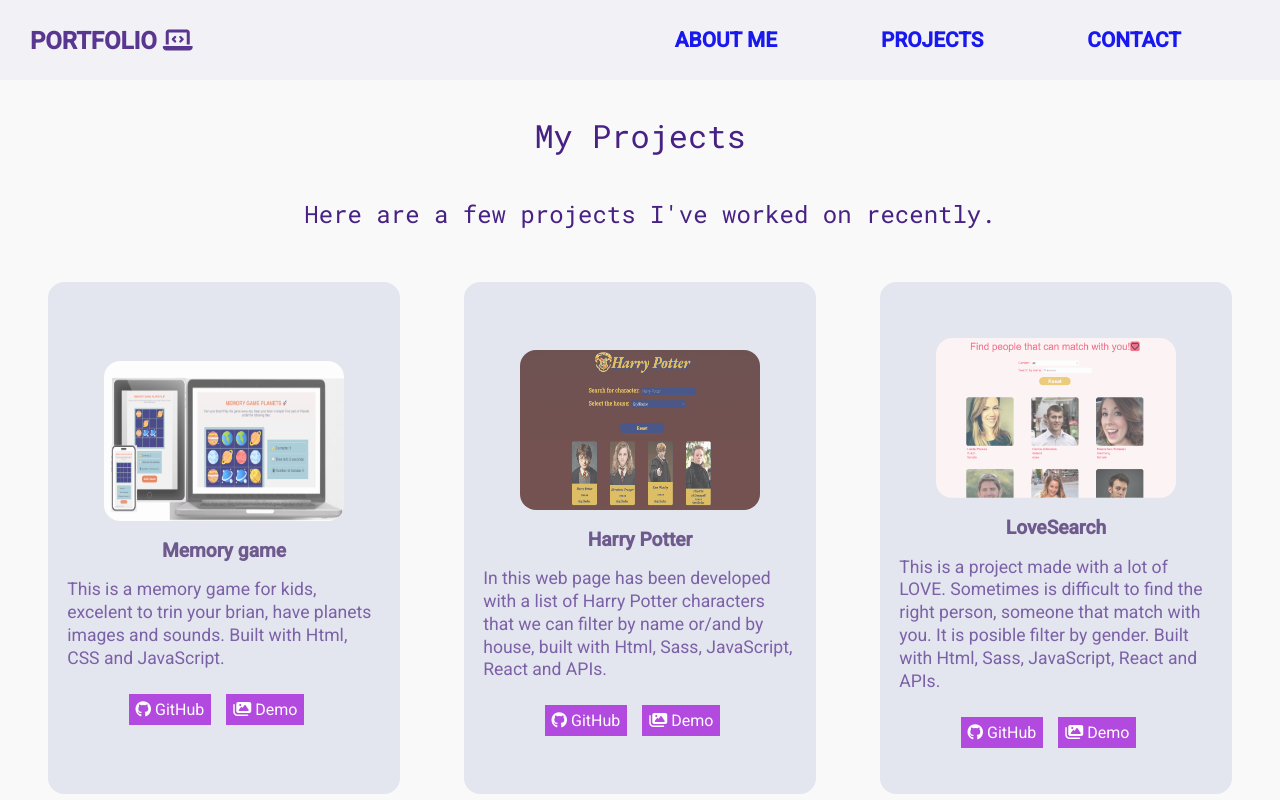
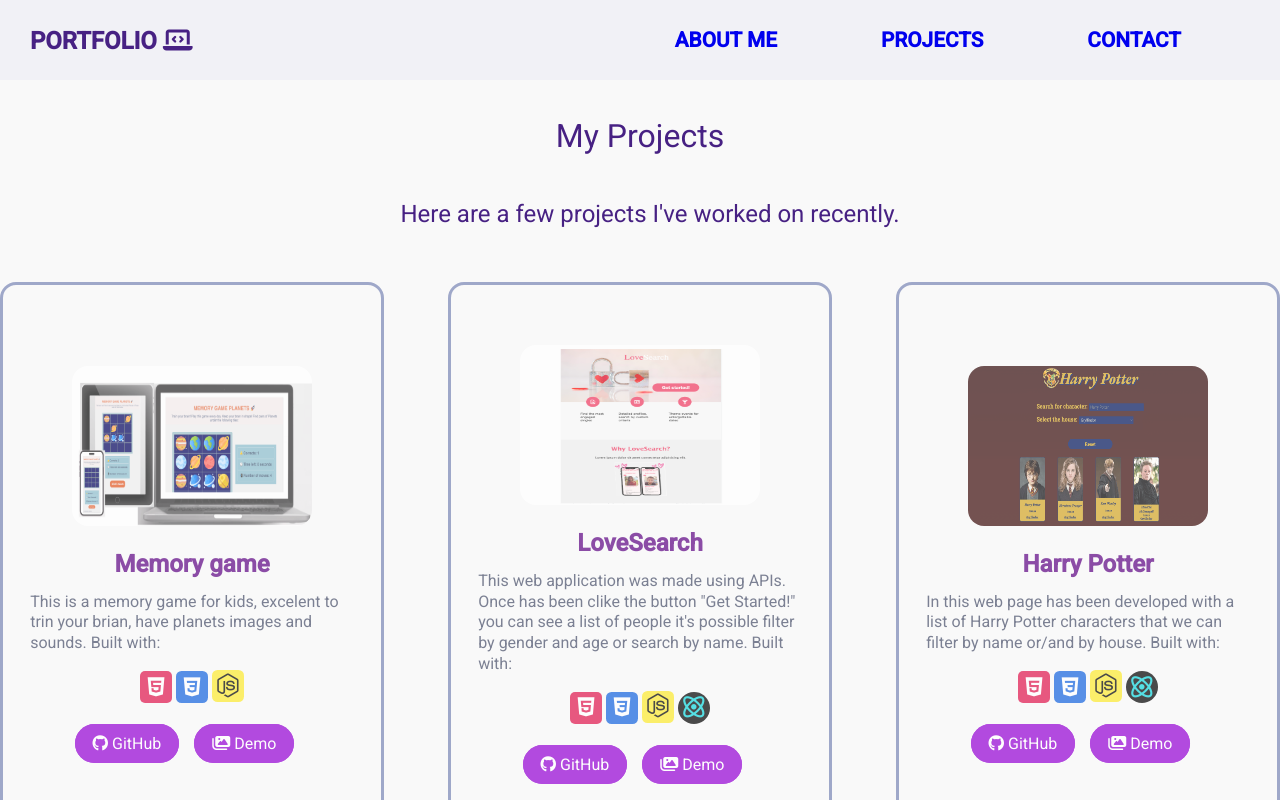
Before and after one commit to patriciabog/PortfolioPatricia, a React (Create React App) app: page /#/ in a window 1280 px wide. Both pictures are taken after a click on the item "PROJECTS". Shown: the top 800 px of the page. Built offline with nearby package versions, Linux system fonts and the light colour scheme.

Commit message:
add new icons in project component

```diff
--- a/public/index.html
+++ b/public/index.html
@@ -7,6 +7,9 @@
   <meta name="viewport" content="width=device-width, initial-scale=1" />
 
   <script src="https://kit.fontawesome.com/220bd5c4c4.js" crossorigin="anonymous"></script>
+
+<link href='https://unpkg.com/boxicons@2.1.4/css/boxicons.min.css' rel='stylesheet'>
+
 <link rel="preconnect" href="https://fonts.googleapis.com">
 <link rel="preconnect" href="https://fonts.gstatic.com" crossorigin>
 <link
--- a/src/components/Projects.js
+++ b/src/components/Projects.js
@@ -1,6 +1,6 @@
 import React from 'react';
 import harryPotter from '../images/HarryPotter.png'
-import loveSearch from '../images/LoveSearch.png'
+import loveSearch from '../images/loveSearch.png'
 import awsomeCards from '../images/awsomeCards.png'
 import guessNumber from '../images/guessNumber.png'
 import backProject from '../images/BackProject.png'
@@ -18,11 +18,26 @@
                 <article className='projects__article'>
                         <img className='projects__article__img' src={memory} alt="Memory Game" />
                         <h4 className='projects__article__title'>Memory game </h4>
-                        <p className='projects__article__p'>This is a memory game for kids, excelent to trin your brian, have planets images and sounds. Built with Html, CSS and JavaScript.</p>
+                        <p className='projects__article__p'>This is a memory game for kids, excelent to trin your brian, have planets images and sounds. Built with:</p>
+                         <p className='projects__article__p2'><span><i className='bx bxl-html5 projects__article__p2__html'></i></span> <span><i className='bx bxl-css3 projects__article__p2__css'></i></span> <span><i className='bx bxl-nodejs projects__article__p2__js' ></i></span></p>
                         <div className='projects__article__links'>
-                             <a href="https://github.com/patriciabog/Memory-Game" target='blank' className='projects__article__links__icon'> <i class="fa-brands fa-github" ></i> GitHub</a>
+                             <a href="https://github.com/patriciabog/Memory-Game" target='blank' className='projects__article__links__icon'> <i className="fa-brands fa-github" ></i> GitHub</a>
 
-                             <a href="https://patriciabog.github.io/Memory-Game/" target='blank' className='projects__article__links__icon'><i class="fa-solid fa-images"></i> Demo</a>
+                             <a href="https://patriciabog.github.io/Memory-Game/" target='blank' className='projects__article__links__icon'><i className="fa-solid fa-images"></i> Demo</a>
+
+                        </div>
+                </article>
+
+
+                <article className='projects__article'>
+                     <img className='projects__article__img' src={loveSearch} alt="LoveSearch" />
+                        <h4 className='projects__article__title'>LoveSearch </h4>
+                        <p className='projects__article__p'>This web application was made using APIs. Once has been clike the button "Get Started!" you can see a list of people it's possible filter by gender and age or search by name. Built with:</p>
+                          <p className='projects__article__p2'><span><i className='bx bxl-html5 projects__article__p2__html'></i></span> <span><i className='bx bxl-css3 projects__article__p2__css'></i></span> <span><i className='bx bxl-nodejs projects__article__p2__js' ></i></span> <span><i className='bx bx-atom projects__article__p2__react'></i></span></p>
+                        <div className='projects__article__links'>
+                             <a href="https://github.com/patriciabog/LoveSearch" target='blank' className='projects__article__links__icon'> <i className="fa-brands fa-github" ></i> GitHub</a>
+
+                             <a href="https://patriciabog.github.io/LoveSearch/" target='blank' className='projects__article__links__icon'><i className="fa-solid fa-images"></i> Demo</a>
 
                         </div>
                 </article>
@@ -30,7 +45,8 @@
                  <article className='projects__article'>
                         <img className='projects__article__img' src={harryPotter} alt="HarryPotter" />
                         <h4 className='projects__article__title'>Harry Potter </h4>
-                        <p className='projects__article__p'>In this web page has been developed with a list of Harry  Potter characters that we can filter by name or/and by house, built with Html, Sass, JavaScript, React and APIs.</p>
+                        <p className='projects__article__p'>In this web page has been developed with a list of Harry  Potter characters that we can filter by name or/and by house. Built with:</p>
+                         <p className='projects__article__p2'><span><i className='bx bxl-html5 projects__article__p2__html'></i></span> <span><i className='bx bxl-css3 projects__article__p2__css'></i></span> <span><i className='bx bxl-nodejs projects__article__p2__js' ></i></span> <span><i className='bx bx-atom projects__article__p2__react'></i></span></p>
                         <div className='projects__article__links'>
                              <a href="https://github.com/patriciabog/HarryPotter" target='blank' className='projects__article__links__icon'> <i class="fa-brands fa-github" ></i> GitHub</a>
 
@@ -40,25 +56,14 @@
                 </article>
 
                 <article className='projects__article'>
-                     <img className='projects__article__img' src={loveSearch} alt="LoveSearch" />
-                        <h4 className='projects__article__title'>LoveSearch </h4>
-                        <p className='projects__article__p'>This is a project made with a lot of LOVE. Sometimes is difficult to find the right person, someone that match with you. It is posible filter by gender. Built with Html, Sass, JavaScript, React and APIs.</p>
-                        <div className='projects__article__links'>
-                             <a href="https://github.com/patriciabog/LoveSearch" target='blank' className='projects__article__links__icon'> <i class="fa-brands fa-github" ></i> GitHub</a>
-
-                             <a href="https://patriciabog.github.io/LoveSearch/" target='blank' className='projects__article__links__icon'><i class="fa-solid fa-images"></i> Demo</a>
-
-                        </div>
-                </article>
-
-                <article className='projects__article'>
                      <img className='projects__article__img' src={awsomeCards} alt="awsomeCards" />
                         <h4 className='projects__article__title'>Awsome Cards </h4>
-                        <p className='projects__article__p'> In this project has been created an interactive web application where you can create a personalized business card. Built with HTML, CSS, SCSS JavaScript,Git and Local Storage.</p>
+                        <p className='projects__article__p'> This is a team project, it has been created an interactive web application where you can create a personalized business card. Built with:</p>
+                        <p className='projects__article__p2'><span><i className='bx bxl-html5 projects__article__p2__html'></i></span> <span><i className='bx bxl-css3 projects__article__p2__css'></i></span> <span><i className='bx bxl-nodejs projects__article__p2__js' ></i></span></p>
                         <div className='projects__article__links'>
-                             <a href="https://github.com/patriciabog/AwsomeCards" target='blank' className='projects__article__links__icon'> <i class="fa-brands fa-github" ></i> GitHub</a>
+                             <a href="https://github.com/patriciabog/AwsomeCards" target='blank' className='projects__article__links__icon'> <i className="fa-brands fa-github" ></i> GitHub</a>
 
-                             <a href="https://patriciabog.github.io/AwsomeCards/index.html" target='blank' className='projects__article__links__icon'><i class="fa-solid fa-images"></i> Demo</a>
+                             <a href="https://patriciabog.github.io/AwsomeCards/index.html" target='blank' className='projects__article__links__icon'><i className="fa-solid fa-images"></i> Demo</a>
 
                         </div>
                 </article>
@@ -66,11 +71,12 @@
                 <article className='projects__article'>
                      <img className='projects__article__img' src={guessNumber} alt="guessNumber" />
                         <h4 className='projects__article__title'>Guess the Number </h4>
-                        <p className='projects__article__p'>In this game you have to try to guess the number, below you can see how many times you are trying, if it is not the correct one you can try again. Built with HTML, CSS and JavaScript.</p>
+                        <p className='projects__article__p'>In this game you have to try to guess the number, below you can see how many times you are trying, if it is not the correct one you can try again. Built with:</p>
+                         <p className='projects__article__p2'><span><i className='bx bxl-html5 projects__article__p2__html'></i></span> <span><i className='bx bxl-css3 projects__article__p2__css'></i></span> <span><i className='bx bxl-nodejs projects__article__p2__js' ></i></span></p>
                         <div className='projects__article__links'>
-                             <a href="https://github.com/patriciabog/Guess-the-number" target='blank' className='projects__article__links__icon'> <i class="fa-brands fa-github" ></i> GitHub</a>
+                             <a href="https://github.com/patriciabog/Guess-the-number" target='blank' className='projects__article__links__icon'> <i className="fa-brands fa-github" ></i> GitHub</a>
 
-                             <a href="https://patriciabog.github.io/Guess-the-number/" target='blank' className='projects__article__links__icon'><i class="fa-solid fa-images"></i> Demo</a>
+                             <a href="https://patriciabog.github.io/Guess-the-number/" target='blank' className='projects__article__links__icon'><i className="fa-solid fa-images"></i> Demo</a>
 
                         </div>
                 </article>
@@ -80,10 +86,12 @@
                         <h4 className='projects__article__title'>Projectos Molones </h4>
                         <p className='projects__article__p'>This is a team project web app, which will allow you to create fully customized project cards and publish your projects.
                         Built with Html, Sass, JavaScript, React and API, Zeplin, Git/GitHub, Gulp, MySQL Workbench, Node.js, Express.js. </p>
+                         <p className='projects__article__p2'><span><i className='bx bxl-html5 projects__article__p2__html'></i></span> <span><i className='bx bxl-css3 projects__article__p2__css'></i></span> <span><i className='bx bxl-nodejs projects__article__p2__js' ></i></span> <span><i className='bx bxl-react projects__article__p2__react'></i></span><span><i className='bx bxl-git projects__article__p2__git'></i></span><span><i className='bx bxs-data projects__article__p2__data'></i></span><span><i className='bx bxl-sass projects__article__p2__sass'></i></span>
+                         </p>
                         <div className='projects__article__links'>
-                             <a href="https://github.com/patriciabog" target='blank' className='projects__article__links__icon'> <i class="fa-brands fa-github" ></i> GitHub</a>
+                             <a href="https://github.com/patriciabog" target='blank' className='projects__article__links__icon'> <i className="fa-brands fa-github" ></i> GitHub</a>
 
-                             <a href="https://proyectos-molones.onrender.com/" target='blank' className='projects__article__links__icon'><i class="fa-solid fa-images"></i> Demo</a>
+                             <a href="https://proyectos-molones.onrender.com/" target='blank' className='projects__article__links__icon'><i className="fa-solid fa-images"></i> Demo</a>
 
                         </div>
                 </article>
--- a/src/styles/App.scss
+++ b/src/styles/App.scss
@@ -23,7 +23,7 @@
 position: fixed;
 padding: 10px;
 width: 100%;
-opacity: 0.9;
+
 display: flex;
 flex-direction: row;
 justify-content: space-between;
@@ -76,7 +76,6 @@
             position: fixed;
             padding: 10px;
             width: 100%;
-            opacity: 0.9;
 
             &__title {
                 font-size: 1.5rem;
@@ -107,7 +106,6 @@
  @media all and (min-width: 1200px) {
     .header {
         position: fixed;
-        opacity: 0.9;
         padding: 30px;
         &__list {
              &__menu {
--- a/src/styles/layout/_projects.scss
+++ b/src/styles/layout/_projects.scss
@@ -2,7 +2,7 @@
     width: 100%;
     padding: 10px;
     margin-top: 70px;
-    font-family: $font-familyMono;
+    font-family: $font-family1;
     display: flex;
     flex-direction: column;
     justify-content: center;
@@ -69,49 +69,100 @@
         flex-direction: column;
         justify-content: center;
         align-items: center;
-        //border: 3px solid #5d0383;
+        border: 3px solid #7A86B6;
         font-family: $font-family1;
         padding: 0.7rem;
         width: 20rem;
-        height: 27rem;
+        height: 30rem;
         margin-bottom: 20px;
         opacity: 0.7;
         transition: 0.3s;
-        background-color: #dbddec;
         border-radius: 1rem;
 
          &__img {
-            width: 12rem;
-            height: 8rem;
+            width: 10rem;
+            height: 7.5rem;
             margin: 10px;
             border-radius: 1rem;
          }
 
         &__title {
-            color: #341860;
-            margin: 10px;
+            color: #5d0383;
+             margin-top: 1rem;
             font-family: $font-family1;
-            font-size: 1.2rem;
+            font-size: 1.5rem;
             font-weight: bold;
         }
 
         &__p {
-         color: #472183;
-         padding: 10px;
+         color: #474E68;
+         padding: 1rem;
          font-size: 1rem;
-        line-height: 1.3;
+         line-height: 1.3;
+        }
+        &__p2 {
+            margin-bottom: 1rem;
+            &__html {
+                background-color: #E0144C;
+                color: white;
+                font-size: 1.6rem;
+                padding: 0.2rem;
+                border-radius: 5px;
+
+            }
+            &__css {
+                background-color: #1363DF;
+                    color: white;
+                    font-size: 1.6rem;
+                    padding: 0.2rem;
+                    border-radius: 5.5px;
+            }
+            &__js {
+                background-color: #FDEA2E;
+                color: black;
+                font-size: 1.8rem;
+                padding: 0.1rem;
+                border-radius: 5.5px;
+            }
+            &__react {
+                background-color: black;
+                color: #10d5dc;
+                font-size: 1.6rem;
+                padding: 0.2rem;
+                border-radius: 40px;
+            }
+            &__git {
+                background-color: #E74646;
+                color: white;
+                font-size: 1.6rem;
+                padding: 0.2rem;
+                border-radius: 10px;
+            }
+            &__data {
+                color: #128783;
+                font-size: 1.8rem;
+                padding: 0.2rem;
+                border-radius: 10px;
+            }
+            &__sass {
+                color: #F35588;
+                font-size: 1.9rem;
+                padding: 0.2rem;
+                border-radius: 10px;
+            }
         }
 
         &__links {
-            padding: 10px;
-            display: flex;
-            justify-content: space-between;
+            padding: 1rem;
             &__icon {
                 margin-right: 15px;
                 color: white;
                 border: 2px solid #9501d4;
                 background-color: #9501d4;
-                padding: 5px;
+                width: 6rem;
+                height: 3rem;
+                border-radius: 40px;
+                padding: 0.5rem 1rem;
             }
         }
 
@@ -131,8 +182,8 @@
 
         //margin-left: 4rem;
         &__article {
-            width: 20rem;
-            height: 30rem;
+            width: 22rem;
+            height: 32rem;
 
             &__img {
                 width: 15rem;
@@ -143,8 +194,8 @@
                 margin-top: 1rem;
             }
             &__p {
-                font-size: 1.1rem;
-                padding: 0.5rem;
+                font-size: 1rem;
+               // padding: 0.5rem;
             }
 
         }
@@ -158,8 +209,8 @@
         gap: 1rem 4rem;
 
         &__article {
-            width: 22rem;
-            height: 32rem;
+            width: 24rem;
+            height: 34rem;
 
             &__img {
                 width: 15rem;
```
Also changed, not shown: src/images/LoveSearch.png.
